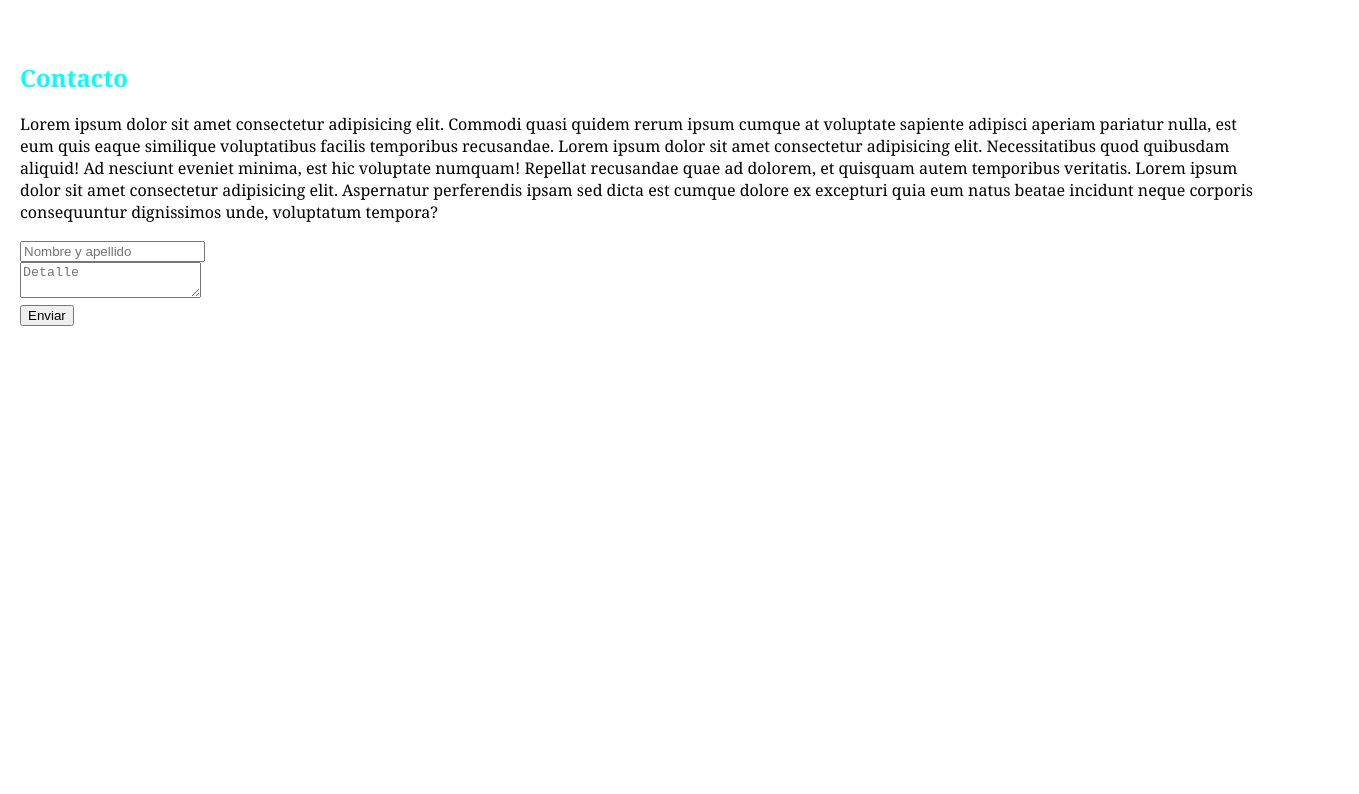
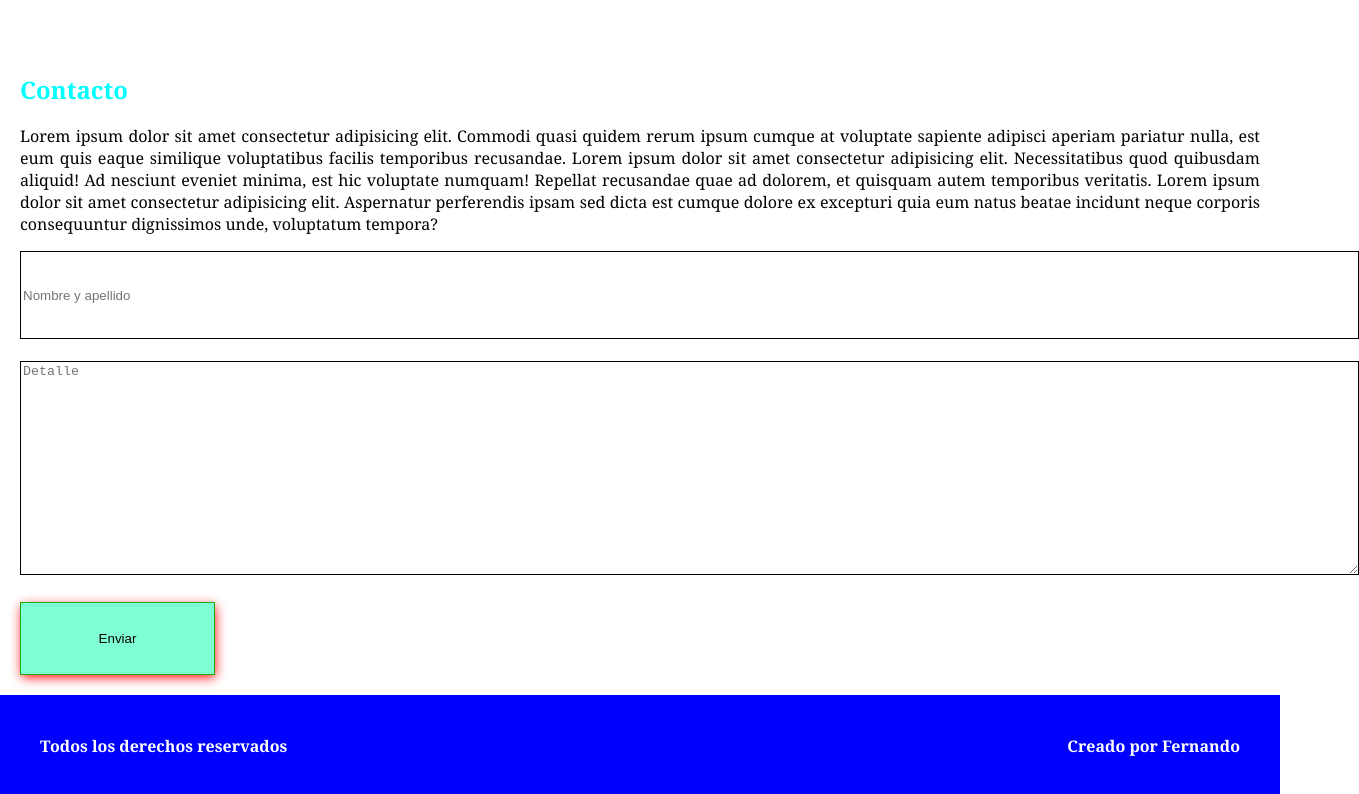
Before and after one commit to FernandoCangana/practica01, a plain HTML site: page index.html in a window 1280 px wide. Shown: the part 1912-2706 px from the top of the page, 1359 px wide, since content can reach past the window. Before the commit the page ends 2258 px from the top, so only its background shows below. Drawn offline with Linux system fonts and the light colour scheme.

Commit message:
version3

```diff
--- a/index.html
+++ b/index.html
@@ -74,12 +74,18 @@
     <section class="cuatro">
         <h2 class="s4">Contacto</h2>
         <p>Lorem ipsum dolor sit amet consectetur adipisicing elit. Commodi quasi quidem rerum ipsum cumque at voluptate sapiente adipisci aperiam pariatur nulla, est eum quis eaque similique voluptatibus facilis temporibus recusandae. Lorem ipsum dolor sit amet consectetur adipisicing elit. Necessitatibus quod quibusdam aliquid! Ad nesciunt eveniet minima, est hic voluptate numquam! Repellat recusandae quae ad dolorem, et quisquam autem temporibus veritatis. Lorem ipsum dolor sit amet consectetur adipisicing elit. Aspernatur perferendis ipsam sed dicta est cumque dolore ex excepturi quia eum natus beatae incidunt neque corporis consequuntur dignissimos unde, voluptatum tempora?</p>
-        <div class="contacto">
-            <input type="text" placeholder="Nombre y apellido">
-            <textarea placeholder="Detalle"></textarea>
-            <button class="boton">Enviar</button>
+        <div>
+            <div><input class="input1" type="text" placeholder="Nombre y apellido"></div>
+            <br>
+            <div><textarea class="textarea1" placeholder="Detalle"></textarea></div>
+            <br>
+            <div></div><button class="boton">Enviar</button></div>
         </div>
     </section>
+    <footer>
+        <b><span class="sp1">Todos los derechos reservados</span></b>
+        <b><span class="sp2">Creado por Fernando</span></b>
+    </footer>
     </main>
 </body>
 </html>
--- a/main.css
+++ b/main.css
@@ -2,6 +2,10 @@ body{
     margin: 0%;
     padding: 0%;
     font-family: Georgia, 'Times New Roman', Times, serif;
+}
+
+p{
+    text-align: justify;
 }
 
 html{
@@ -103,14 +107,64 @@ header{
     border-radius: 50px;
 }
 
-/*img{
+img{
     border-radius: 50px;
-}*/
+}
+
+.imagenes2 img{
+    border-style: dotted;
+}
+
+.imagenes3 img{
+    border-style: dashed solid;
+}
 
 .cuatro{
     margin: 20px;
 }
 
-.contacto{
-    width: 30px;
+.input1{
+    box-sizing: border-box;
+    width: 1339px;
+    height: 88px;
+    left: 20px;
+    top: 2000px;
+    border: 1px solid #000000;
 }
+
+.textarea1{
+    box-sizing: border-box;
+    width: 1339px;
+    height: 214px;
+    left: 38px;
+    top: 2323px;
+    border: 1px solid #000000;
+}
+
+.boton{
+    background-color: aquamarine;
+    box-sizing: border-box;
+    width: 195px;
+    height: 73px;
+    left: 40px;
+    top: 2574px;
+    border: 1px solid #22A900;
+    cursor: pointer;
+    box-shadow: 1px 3px 11px -1px red;
+}
+footer{
+    background-color: blue;
+    color: white;
+    width: 100%;
+    height: 99px;
+    left: 0px;
+    top: 0px;
+    display: flex;
+    justify-content: space-between;
+}
+
+footer span{
+    display: flex;
+    align-items: center;
+    margin: 40px;
+}
```
